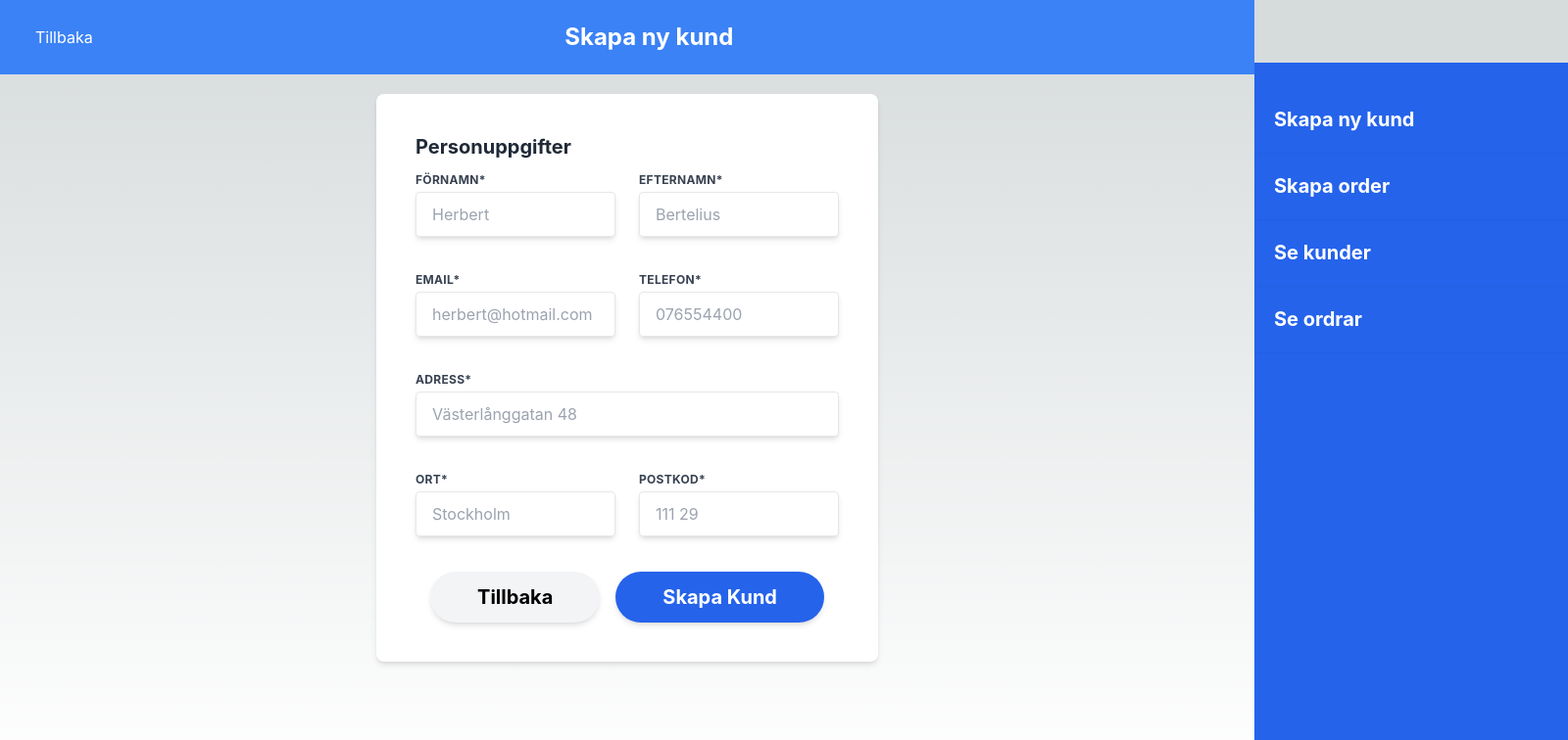
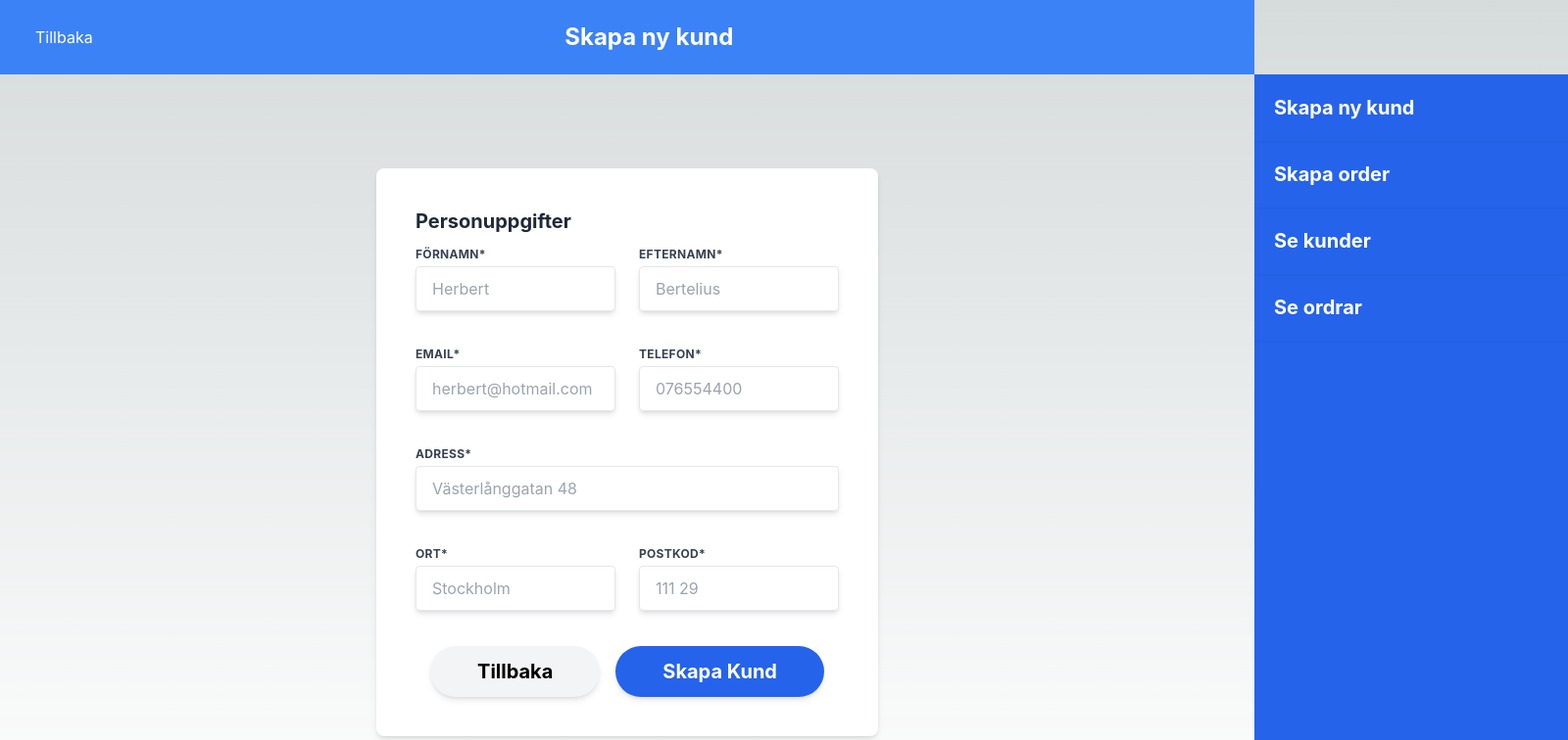
Before and after one commit to sharpness-se/hassessolskydd, a React (Create React App) app in the folder client/: page /skapakund in a window 1280 px wide. Shown: the top 756 px of the page at 98% size, 1600 px wide, since content can reach past the window. Built offline with nearby package versions, Linux system fonts and the light colour scheme; some icons are missing.

Commit message:
aligned menu better

```diff
--- a/client/src/components/NavbarComponent.tsx
+++ b/client/src/components/NavbarComponent.tsx
@@ -15,7 +15,7 @@ const Navbar: React.FC<NavbarProps> = ({ title }) => {
 
   return (
     <>
-      <nav className="bg-blue-500 p-5 text-white fixed top-0 w-full flex items-center justify-between z-50">
+      <nav className="bg-blue-500 p-5 text-white sticky top-0 w-full flex items-center justify-between z-50">
         <Link to={"/"}>
           <div className="flex">
             <FaAngleLeft className="align-middle" />
@@ -33,11 +33,11 @@ const Navbar: React.FC<NavbarProps> = ({ title }) => {
       </nav>
 
       <div
-        className={`bg-blue-600 w-80 h-full fixed top-16 right-0 z-40 transition-transform duration-300 ${
+        className={`bg-blue-600 w-80 h-full absolute right-0 z-40 transition-transform duration-300 ${
           isMenuOpen ? "translate-x-0" : "translate-x-full"
         }`}
       >
-        <ul className="text-white font-bold text-xl mt-6">
+        <ul className="text-white font-bold text-xl">
           <li className="p-5 shadow-sm">
             <Link to={"/skapakund"}>Skapa ny kund</Link>
           </li>
```
